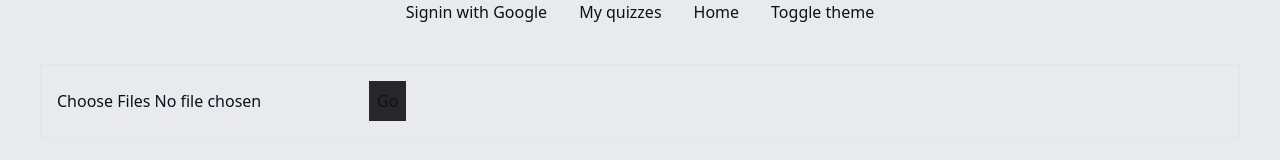
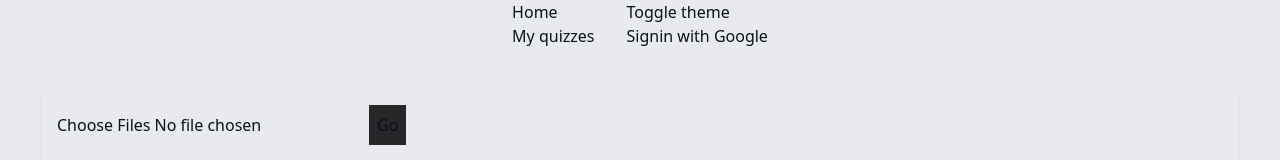
Before and after one commit to trandangduat/quiz-4u, a Next.js app: page / in a window 1280 px wide. Shown: the top 160 px of the page. Built offline with nearby package versions, Linux system fonts and the light colour scheme; no server answers.

Commit message:
refactor navbar, add more colors

```diff
--- a/app/globals.css
+++ b/app/globals.css
@@ -50,12 +50,13 @@
   --primary: oklch(41.33% 0.081 248.85);
   --primary-foreground: oklch(0.985 0 0);
   --secondary: oklch(82.03% 0.049 261.97);
-  --secondary-foreground: oklch(0.205 0 0);
+  --secondary-foreground: oklch(0.145 0 0);
   --muted: oklch(0.97 0 0);
-  --muted-foreground: oklch(0.556 0 0);
+  --muted-foreground: oklch(0.145 0 0);
   --accent: oklch(70.11% 0.095 235.91);
-  --accent-foreground: oklch(0.205 0 0);
+  --accent-foreground: oklch(0.145 0 0);
   --destructive: oklch(0.577 0.245 27.325);
+  --destructive-foreground: oklch(0.985 0 0);
   --border: oklch(0.922 0 0);
   --input: oklch(0.922 0 0);
   --ring: oklch(0.708 0 0);
@@ -69,9 +70,70 @@
   --sidebar-primary: oklch(0.205 0 0);
   --sidebar-primary-foreground: oklch(0.985 0 0);
   --sidebar-accent: oklch(0.97 0 0);
-  --sidebar-accent-foreground: oklch(0.205 0 0);
+  --sidebar-accent-foreground: oklch(0.145 0 0);
   --sidebar-border: oklch(0.922 0 0);
   --sidebar-ring: oklch(0.708 0 0);
+
+  /* New color scales */
+  --text-50: oklch(95.99% 0.012 239.91);
+  --text-100: oklch(91.83% 0.023 246.05);
+  --text-200: oklch(83.79% 0.049 244.56);
+  --text-300: oklch(75.57% 0.074 245.73);
+  --text-400: oklch(67.63% 0.098 245.98);
+  --text-500: oklch(59.67% 0.122 247.95);
+  --text-600: oklch(50.96% 0.102 247.51);
+  --text-700: oklch(41.60% 0.082 247.91);
+  --text-800: oklch(31.95% 0.059 247.07);
+  --text-900: oklch(21.22% 0.032 247.86);
+  --text-950: oklch(15.52% 0.019 247.12);
+
+  --background-50: oklch(96.10% 0.003 264.54);
+  --background-100: oklch(92.08% 0.006 255.48);
+  --background-200: oklch(84.03% 0.011 256.70);
+  --background-300: oklch(75.75% 0.018 256.30);
+  --background-400: oklch(67.29% 0.024 256.76);
+  --background-500: oklch(58.31% 0.033 259.56);
+  --background-600: oklch(49.98% 0.026 256.79);
+  --background-700: oklch(40.99% 0.021 256.37);
+  --background-800: oklch(31.51% 0.014 256.78);
+  --background-900: oklch(21.20% 0.009 255.61);
+  --background-950: oklch(15.41% 0.005 264.43);
+
+  --primary-50: oklch(95.79% 0.012 247.95);
+  --primary-100: oklch(91.83% 0.023 246.05);
+  --primary-200: oklch(83.61% 0.047 246.41);
+  --primary-300: oklch(75.37% 0.072 246.92);
+  --primary-400: oklch(67.19% 0.098 247.71);
+  --primary-500: oklch(59.19% 0.122 249.17);
+  --primary-600: oklch(50.46% 0.102 249.04);
+  --primary-700: oklch(41.33% 0.081 248.85);
+  --primary-800: oklch(31.67% 0.058 248.53);
+  --primary-900: oklch(21.22% 0.032 247.86);
+  --primary-950: oklch(15.52% 0.019 247.12);
+
+  --secondary-50: oklch(95.64% 0.011 256.70);
+  --secondary-100: oklch(91.08% 0.024 262.09);
+  --secondary-200: oklch(82.03% 0.049 261.97);
+  --secondary-300: oklch(73.09% 0.075 260.64);
+  --secondary-400: oklch(63.91% 0.104 260.65);
+  --secondary-500: oklch(54.83% 0.134 260.50);
+  --secondary-600: oklch(46.87% 0.111 260.38);
+  --secondary-700: oklch(38.57% 0.087 260.18);
+  --secondary-800: oklch(29.53% 0.063 261.15);
+  --secondary-900: oklch(20.05% 0.035 261.36);
+  --secondary-950: oklch(14.93% 0.019 262.40);
+
+  --accent-50: oklch(96.18% 0.012 231.65);
+  --accent-100: oklch(92.39% 0.024 234.43);
+  --accent-200: oklch(85.01% 0.049 232.99);
+  --accent-300: oklch(77.50% 0.072 234.10);
+  --accent-400: oklch(70.11% 0.095 235.91);
+  --accent-500: oklch(63.23% 0.115 237.82);
+  --accent-600: oklch(53.66% 0.096 238.11);
+  --accent-700: oklch(43.91% 0.076 237.35);
+  --accent-800: oklch(33.60% 0.056 236.69);
+  --accent-900: oklch(22.12% 0.032 237.47);
+  --accent-950: oklch(16.17% 0.018 232.09);
 }
 
 .dark {
@@ -82,14 +144,15 @@
   --popover: oklch(0.205 0 0);
   --popover-foreground: oklch(0.985 0 0);
   --primary: oklch(75.37% 0.072 246.92);
-  --primary-foreground: oklch(0.205 0 0);
+  --primary-foreground: oklch(0.145 0 0);
   --secondary: oklch(29.53% 0.063 261.15);
   --secondary-foreground: oklch(0.985 0 0);
   --muted: oklch(0.269 0 0);
-  --muted-foreground: oklch(0.708 0 0);
+  --muted-foreground: oklch(0.985 0 0);
   --accent: oklch(53.66% 0.096 238.11);
-  --accent-foreground: oklch(0.985 0 0);
+  --accent-foreground: oklch(0.145 0 0);
   --destructive: oklch(0.704 0.191 22.216);
+  --destructive-foreground: oklch(0.985 0 0);
   --border: oklch(1 0 0 / 10%);
   --input: oklch(1 0 0 / 15%);
   --ring: oklch(0.556 0 0);
@@ -106,6 +169,67 @@
   --sidebar-accent-foreground: oklch(0.985 0 0);
   --sidebar-border: oklch(1 0 0 / 10%);
   --sidebar-ring: oklch(0.556 0 0);
+
+  /* New color scales for dark mode */
+  --text-50: oklch(15.52% 0.019 247.12);
+  --text-100: oklch(21.22% 0.032 247.86);
+  --text-200: oklch(31.95% 0.059 247.07);
+  --text-300: oklch(41.60% 0.082 247.91);
+  --text-400: oklch(50.96% 0.102 247.51);
+  --text-500: oklch(59.67% 0.122 247.95);
+  --text-600: oklch(67.63% 0.098 245.98);
+  --text-700: oklch(75.57% 0.074 245.73);
+  --text-800: oklch(83.79% 0.049 244.56);
+  --text-900: oklch(91.83% 0.023 246.05);
+  --text-950: oklch(95.99% 0.012 239.91);
+
+  --background-50: oklch(15.41% 0.005 264.43);
+  --background-100: oklch(21.20% 0.009 255.61);
+  --background-200: oklch(31.51% 0.014 256.78);
+  --background-300: oklch(40.99% 0.021 256.37);
+  --background-400: oklch(49.98% 0.026 256.79);
+  --background-500: oklch(58.31% 0.033 259.56);
+  --background-600: oklch(67.29% 0.024 256.76);
+  --background-700: oklch(75.75% 0.018 256.30);
+  --background-800: oklch(84.03% 0.011 256.70);
+  --background-900: oklch(92.08% 0.006 255.48);
+  --background-950: oklch(96.10% 0.003 264.54);
+
+  --primary-50: oklch(15.52% 0.019 247.12);
+  --primary-100: oklch(21.22% 0.032 247.86);
+  --primary-200: oklch(31.67% 0.058 248.53);
+  --primary-300: oklch(41.33% 0.081 248.85);
+  --primary-400: oklch(50.46% 0.102 249.04);
+  --primary-500: oklch(59.19% 0.122 249.17);
+  --primary-600: oklch(67.19% 0.098 247.71);
+  --primary-700: oklch(75.37% 0.072 246.92);
+  --primary-800: oklch(83.61% 0.047 246.41);
+  --primary-900: oklch(91.83% 0.023 246.05);
+  --primary-950: oklch(95.79% 0.012 247.95);
+
+  --secondary-50: oklch(14.93% 0.019 262.40);
+  --secondary-100: oklch(20.05% 0.035 261.36);
+  --secondary-200: oklch(29.53% 0.063 261.15);
+  --secondary-300: oklch(38.57% 0.087 260.18);
+  --secondary-400: oklch(46.87% 0.111 260.38);
+  --secondary-500: oklch(54.83% 0.134 260.50);
+  --secondary-600: oklch(63.91% 0.104 260.65);
+  --secondary-700: oklch(73.09% 0.075 260.64);
+  --secondary-800: oklch(82.03% 0.049 261.97);
+  --secondary-900: oklch(91.08% 0.024 262.09);
+  --secondary-950: oklch(95.64% 0.011 256.70);
+
+  --accent-50: oklch(16.17% 0.018 232.09);
+  --accent-100: oklch(22.12% 0.032 237.47);
+  --accent-200: oklch(33.60% 0.056 236.69);
+  --accent-300: oklch(43.91% 0.076 237.35);
+  --accent-400: oklch(53.66% 0.096 238.11);
+  --accent-500: oklch(63.23% 0.115 237.82);
+  --accent-600: oklch(70.11% 0.095 235.91);
+  --accent-700: oklch(77.50% 0.072 234.10);
+  --accent-800: oklch(85.01% 0.049 232.99);
+  --accent-900: oklch(92.39% 0.024 234.43);
+  --accent-950: oklch(96.18% 0.012 231.65);
 }
 
 @layer base {
--- a/components/navbar.tsx
+++ b/components/navbar.tsx
@@ -1,14 +1,52 @@
+import { cn } from "@/lib/utils";
 import ToggleThemeButton from "./toggle-theme-button";
 import UserInfo from "./user-info";
 import Link from "next/link";
+import React from "react";
 
-export default async function NavBar() {
+const links = [
+    { title: "Home", link: "/" },
+    { title: "My quizzes", link: "/quiz" },
+];
+
+interface NavBarItemProps extends React.LiHTMLAttributes<HTMLLIElement> {
+    className?: string;
+}
+
+function NavBarItem({ className, children, ...props }: NavBarItemProps) {
     return (
-        <div className="flex flex-row gap-8 justify-center">
-            <UserInfo />
-            <Link href="/quiz">My quizzes</Link>
-            <Link href="/">Home</Link>
-            <ToggleThemeButton />
-        </div>
+        <li className={cn(className)} {...props}>
+            {children}
+        </li>
     );
 }
+
+interface NavBarGroupProps extends React.HTMLAttributes<HTMLUListElement> {
+    className?: string;
+}
+
+function NavBarGroup({ className, children, ...props }: NavBarGroupProps) {
+    return (
+        <ul className={cn(className)} {...props}>
+            {children}
+        </ul>
+    );
+}
+
+export default function NavBar() {
+    return (
+        <nav className="flex flex-row gap-8 justify-center">
+            <NavBarGroup>
+                {links.map((item) => (
+                    <NavBarItem key={item.link}>
+                        <Link href={item.link}>{item.title}</Link>
+                    </NavBarItem>
+                ))}
+            </NavBarGroup>
+            <NavBarGroup>
+                <ToggleThemeButton />
+                <UserInfo />
+            </NavBarGroup>
+        </nav>
+    );
+}
```
